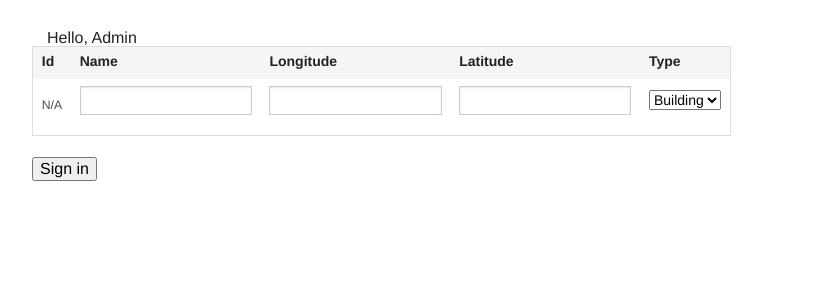
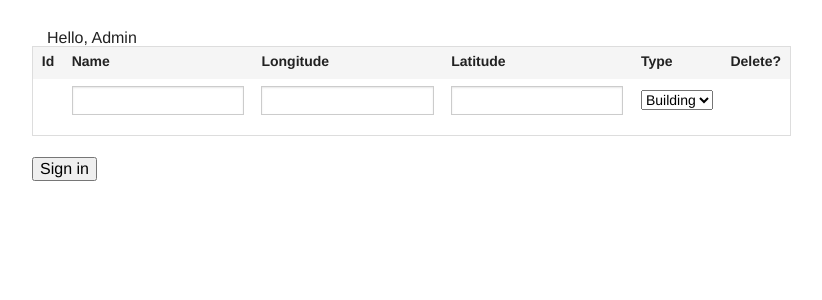
Before and after one commit to timothyhahn/whereatdrexel-backend, a Flask app: page /admin in a window 1280 px wide. Shown: the part 45-345 px from the top of the page, without its empty margins (108-930 px from the left). Run offline with Flask 2, Linux system fonts and the light colour scheme; data that the repository does not hold is empty; some libraries are stand-ins or nearby versions.

Commit message:
added edit and update and partial deletes routes

```diff
--- a/whereatdrexel/templates/hello.html
+++ b/whereatdrexel/templates/hello.html
@@ -37,8 +37,8 @@
 </nav> <!-- End TopBar -->
 
 <div class="row">
-			<form action="" name="" method="post">
-			{{form.hidden_tag()}}
+	<form action="" name="" method="post">
+	{{form.hidden_tag()}}
 	<div class="large-12 columns">Hello, Admin</div>
 	<table>
 		<thead>
@@ -48,13 +48,13 @@
 				<td>Longitude</td>
 				<td>Latitude</td>
 				<td>Type</td>
+				<td>Delete?</td>
 			</tr>
 		</thead>
 		<tbody>
 			{% for location in locations %}
 			<tr>
-
-				<td> {{form.id(value=location.id)}}<label> {{location.id}} </label>
+				<td>  {{form.id(value=location.id)}} </td>
 				<td> {{form.name(value=location.name)}}</td>
 				<td> {{form.longitude(value=location.longitude)}}</td>
 				<td> {{form.latitude(value=location.latitude)}}</td>
@@ -64,11 +64,13 @@
 					{% for type in location_types %}
 						<option > {{type}} </option>
 					{% endfor %}
-				</select></td>
+				</select>
+				</td>
+				<td><button href="/admin/delete/{{location.id}}"> Delete </button></td>
 			</tr>
 			{% endfor %}
 			<tr>
-				<td> <label> N/A </label> </td>
+				<td> {{form.id(value="N/A")}} </td>
 				<td> {{form.name(value="")}}</td>
 				<td> {{form.longitude(value="")}}</td>
 				<td> {{form.latitude(value="")}}</td>
@@ -83,8 +85,8 @@
 			</tr>
 		</tbody>
 	</table>
-			<p><input type="submit" value="Sign in"></p>
-			</form>
+	<p><input type="submit" value="Sign in"></p>
+	</form>
 
 </div>
 
```
